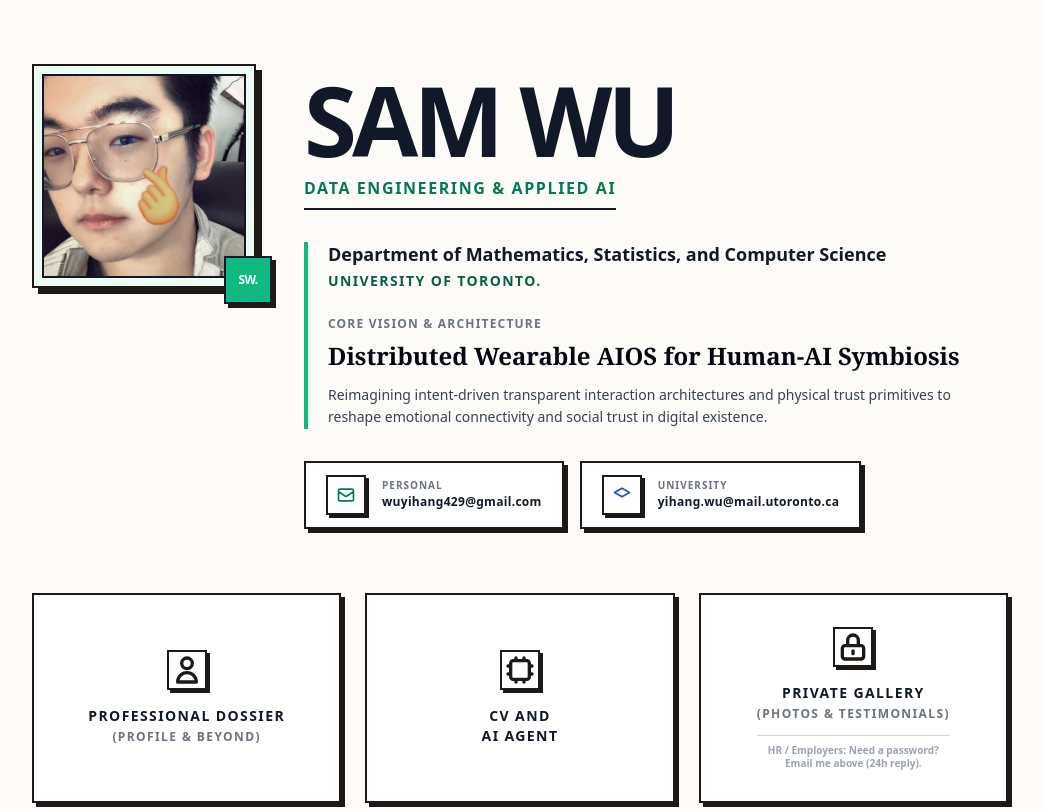
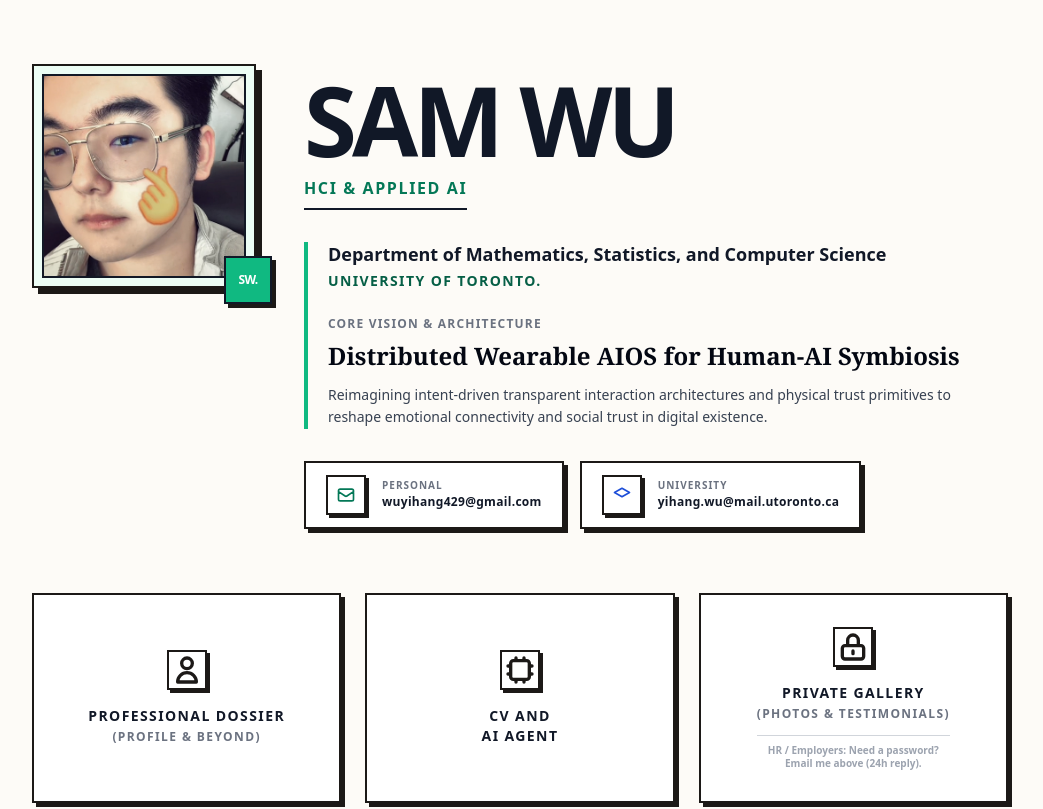
Before and after one commit to samwu429/samwu429.github.io, a plain HTML site: page index.html in a window 1280 px wide. Shown: the top 809 px of the page, without its empty margins (120-1163 px from the left). Drawn offline with nearby package versions, Linux system fonts and the light colour scheme; no server answers.

Commit message:
style: update subtitle to HCI & Applied AI

```diff
--- a/index.html
+++ b/index.html
@@ -54,7 +54,7 @@
 
             <p class="text-base font-black tracking-widest text-emerald-700 uppercase mb-8 border-b-2 border-gray-900 pb-2 inline-block max-w-max">
 
-                Data Engineering & Applied AI
+                HCI & Applied AI
 
             </p>
 
```
